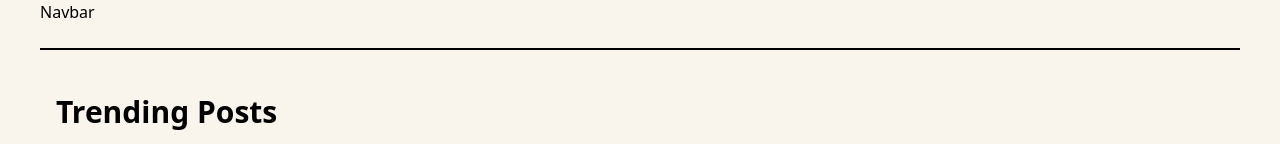
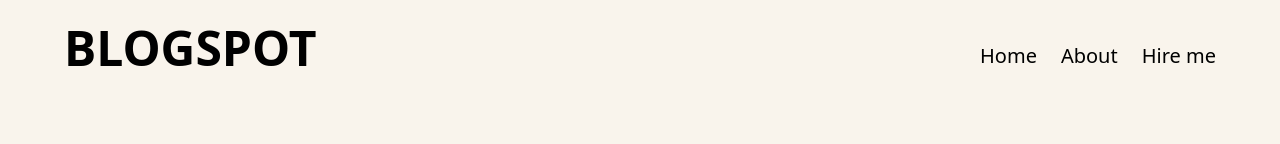
Before and after one commit to aslah07/blogspot, a Next.js app: page / in a window 1280 px wide. Shown: the top 144 px of the page. Built offline with nearby package versions, Linux system fonts and the light colour scheme; no server answers.

Commit message:
navbar complete

```diff
--- a/app/components/Navbar/Navbar.tsx
+++ b/app/components/Navbar/Navbar.tsx
@@ -1,3 +1,28 @@
+import Link from "next/link";
+
 export default function Navbar() {
-  return <nav className="h-[50px] border-b-2">Navbar</nav>;
+  return (
+    <nav className="px-6">
+      <div className="py-6 flex justify-between items-center">
+        <div>
+          <Link href="/" className="text-5xl font-bold">
+            BLOGSPOT
+          </Link>
+        </div>
+        <div>
+          <ul className="flex gap-6 mt-4">
+            <li className="text-[20px]">
+              <Link href="/">Home</Link>
+            </li>
+            <li className="text-[20px]">
+              <Link href="/about">About</Link>
+            </li>
+            <li className="text-[20px]">
+              <Link href="/contact">Hire me</Link>
+            </li>
+          </ul>
+        </div>
+      </div>
+    </nav>
+  );
 }
```
